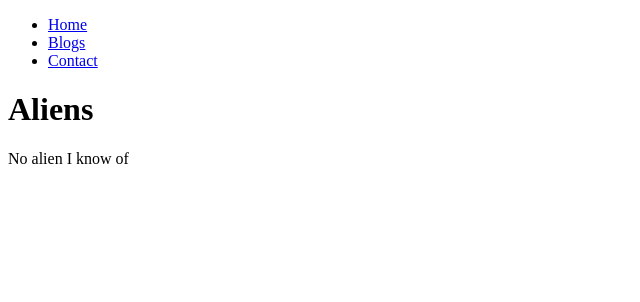
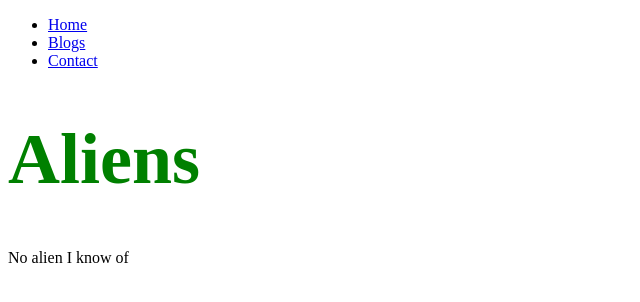
Before and after one commit to Plasnid/router6-testing, a React (Create React App) app: page /aliens in a window 1280 px wide. Shown: the top 302 px of the page, without its empty margins (0-640 px from the left). Built offline with nearby package versions, Linux system fonts and the light colour scheme.

Commit message:
updated example to show css and image imports

```diff
--- a/src/pages/Aliens.js
+++ b/src/pages/Aliens.js
@@ -1,4 +1,6 @@
 import { Outlet } from "react-router-dom";
+import './aliens.css';
+
 
 const Aliens = () => {
     return (
--- a/src/pages/Zerkblatt.js
+++ b/src/pages/Zerkblatt.js
@@ -1,7 +1,10 @@
+import Alien from './tree_alien.webp';
+import './zerkblatt.css';
 const Zerkblatt = () => {
     return (
         <>
             <p>Zerkblatt is a wonderfully tropical place with friendly aliens.</p>
+            <img src={Alien} className="treeAlien"></img>
         </>
     );
 }
--- /dev/null
+++ b/src/pages/aliens.css
@@ -0,0 +1,4 @@
+h1{
+    color: green;
+    font-size: 4.5em;
+}
--- /dev/null
+++ b/src/pages/zerkblatt.css
@@ -0,0 +1,4 @@
+.treeAlien{
+    width: 100px;
+    height: 100px;
+}
```
Also changed, not shown: 2 other files (tests, documents, lock files or other folders).
